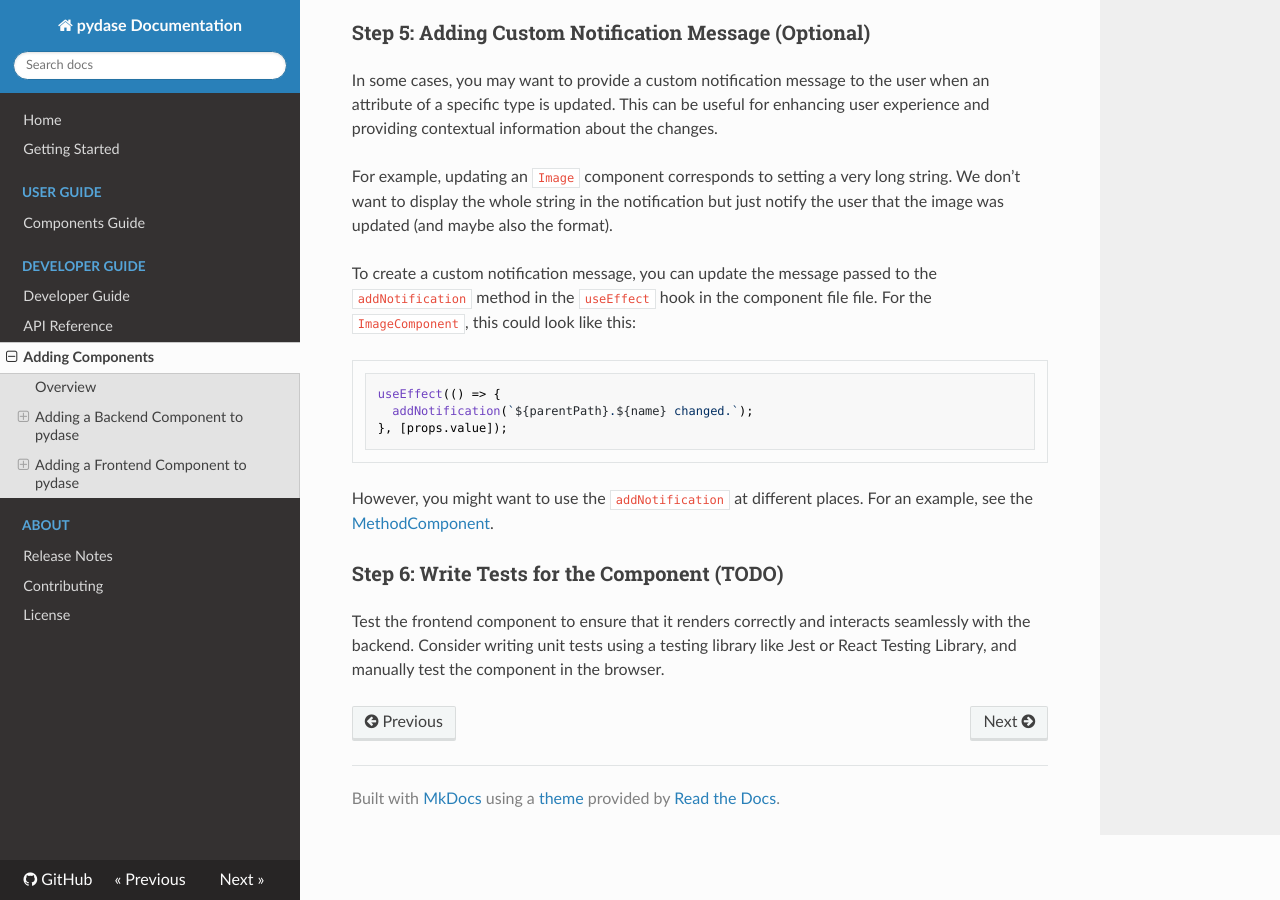
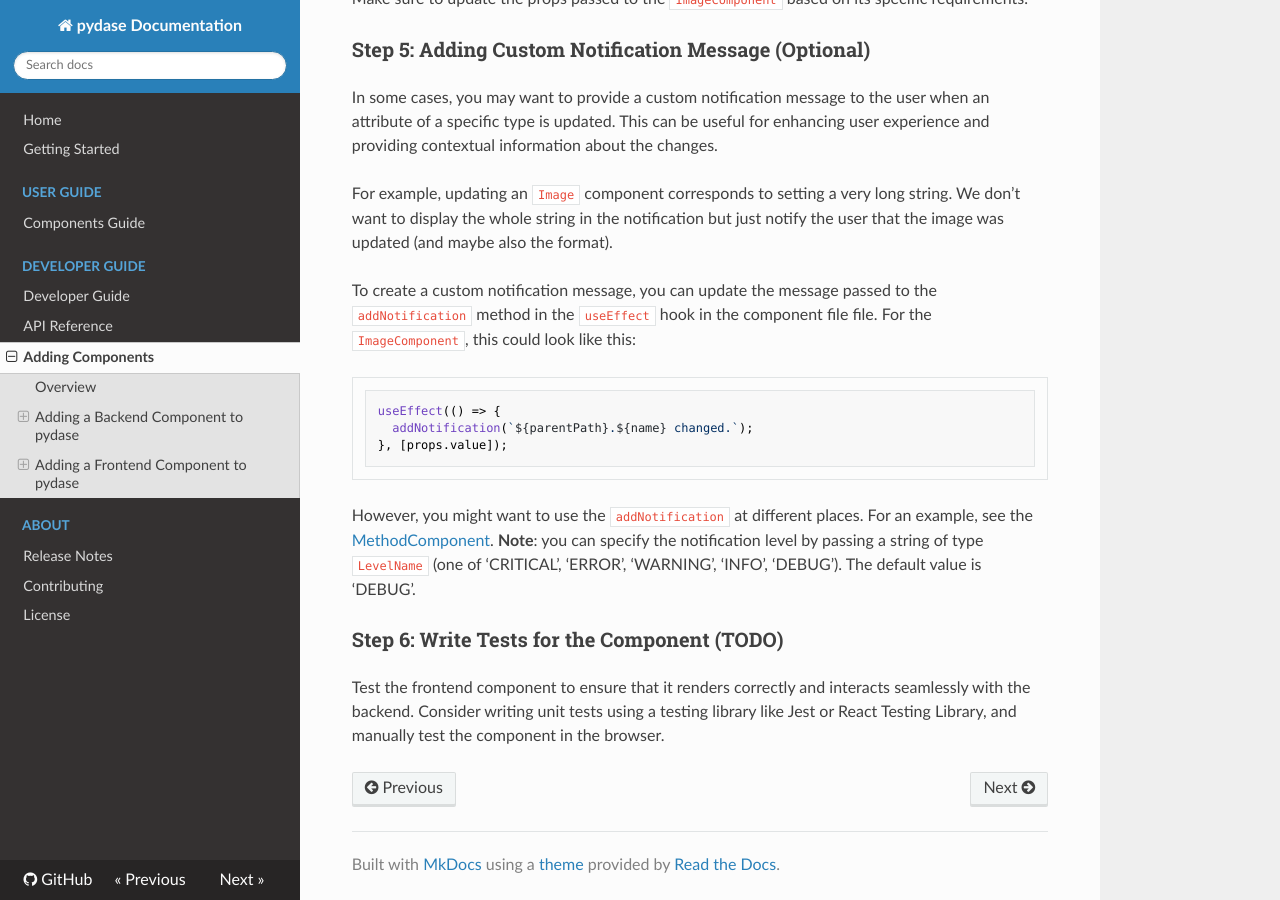
Before and after one commit to tiqi-group/pydase, an MkDocs documentation site: the page built from docs/dev-guide/Adding_Components.md, in a window 1280 px wide and 900 px high, scrolled down 6485 px. Built offline with MkDocs 1.6.1, drawn with Linux system fonts in a browser that asks for light colours; nearby versions of some CDN libraries; some of the changed text lies outside the part shown.

Commit message:
updates Adding_Components.md

````diff
--- a/docs/dev-guide/Adding_Components.md
+++ b/docs/dev-guide/Adding_Components.md
@@ -115,13 +115,14 @@
 import { DocStringComponent } from './DocStringComponent';
 import { ChevronDown, ChevronRight } from 'react-bootstrap-icons';
 import { getIdFromFullAccessPath } from '../utils/stringUtils';
+import { LevelName } from './NotificationsComponent';
 
 interface ImageComponentProps {
   name: string;
   parentPath: string;
   readOnly: boolean;
   docString: string;
-  addNotification: (message: string) => void;
+  addNotification: (message: string, levelname?: LevelName) => void;
   // Define your component specific props here
   value: string;
   format: string;
@@ -299,6 +300,7 @@
 ```
 
 However, you might want to use the `addNotification` at different places. For an example, see the [MethodComponent](../../frontend/src/components/MethodComponent.tsx).
+**Note**: you can specify the notification level by passing a string of type `LevelName` (one of 'CRITICAL', 'ERROR', 'WARNING', 'INFO', 'DEBUG'). The default value is 'DEBUG'.
 
 ### Step 6: Write Tests for the Component (TODO)
 
````
